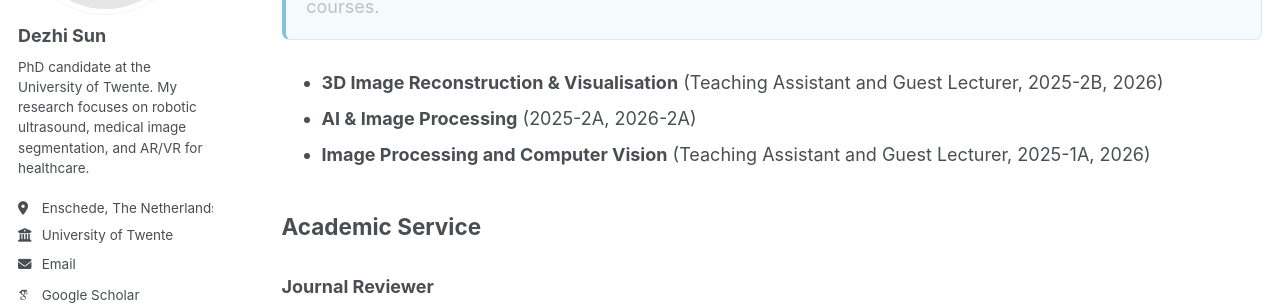
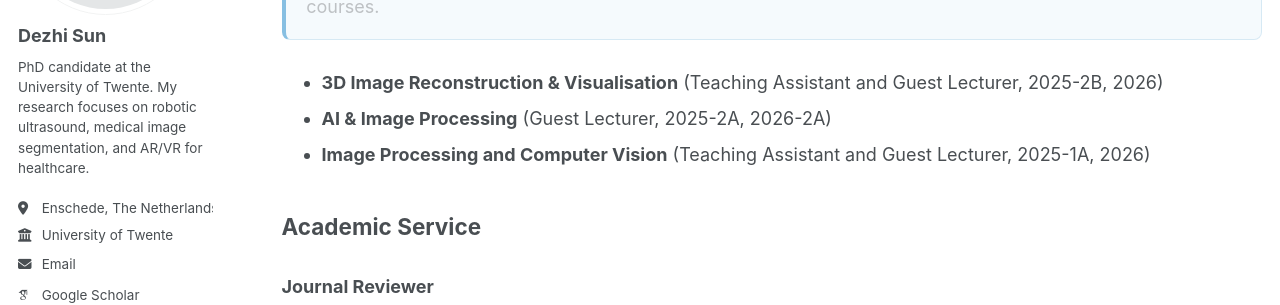
Before and after one commit to Jacksundezhi/Jacksundezhi.github.io, a Jekyll site: the page built from _pages/teaching.md, in a window 1280 px wide and 1328 px high. Shown: the part 277-582 px from the top of the window. Built offline with Jekyll 4.4.1, drawn with Linux system fonts in a browser that asks for light colours; some web fonts are replaced; a script bundle is joined from its source files by our own code; library files that are not in the unit come from our copies.

Commit message:
Update AI image processing teaching role

```diff
--- a/_pages/teaching.md
+++ b/_pages/teaching.md
@@ -12,7 +12,7 @@ author_profile: true
 </div>
 
 - **3D Image Reconstruction & Visualisation** (Teaching Assistant and Guest Lecturer, 2025-2B, 2026)
-- **AI & Image Processing** (2025-2A, 2026-2A)
+- **AI & Image Processing** (Guest Lecturer, 2025-2A, 2026-2A)
 - **Image Processing and Computer Vision** (Teaching Assistant and Guest Lecturer, 2025-1A, 2026)
 
 ## Academic Service
```
